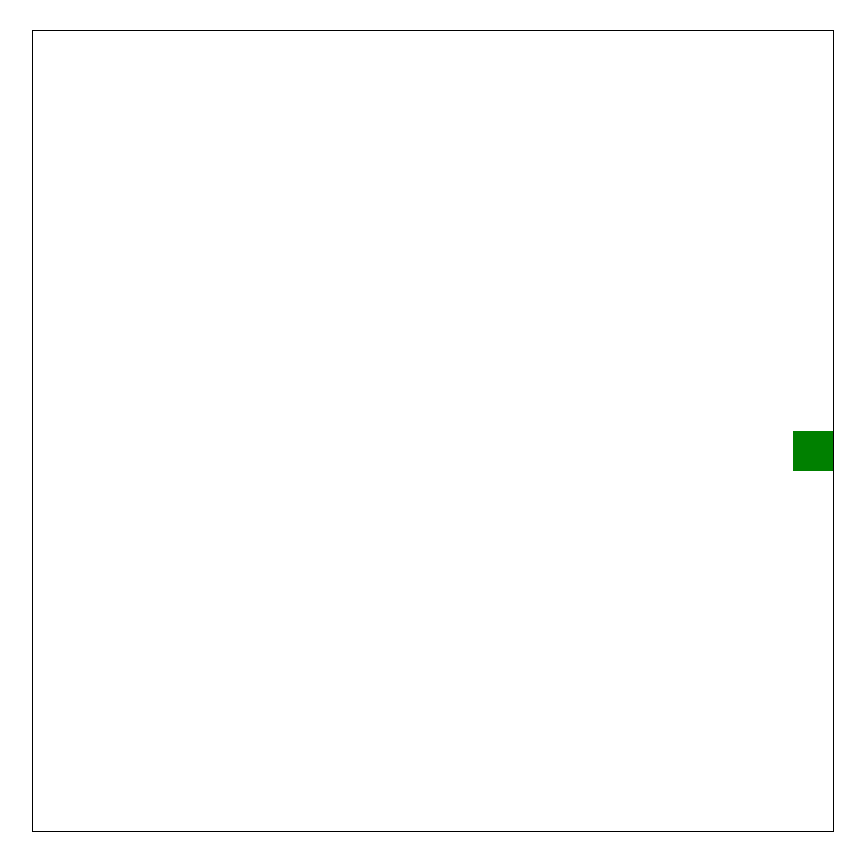
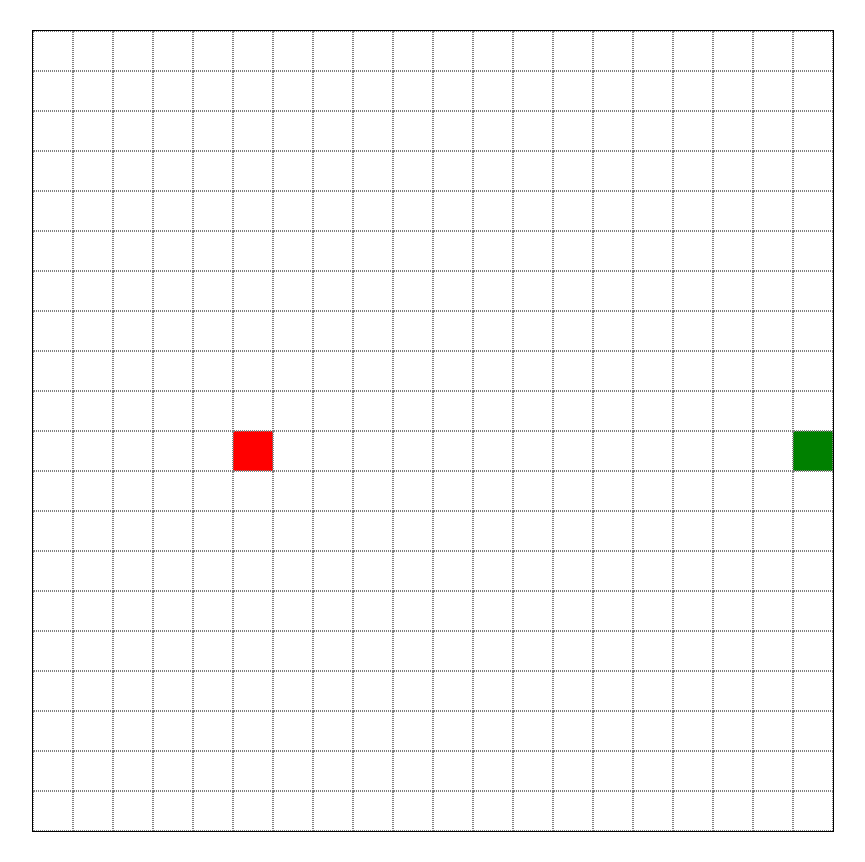
Before and after one commit to RomainC75/Snake, a plain HTML site: page index.html in a window 1280 px wide. Shown: the whole page, without its empty margins (207-1072 px from the left). Drawn offline with Linux system fonts and the light colour scheme.

Commit message:
no matrix

```diff
--- a/scripts/game.js
+++ b/scripts/game.js
@@ -31,33 +31,36 @@ class Game {
         do{
             newPrey=[Math.floor(Math.random()*20),Math.floor(Math.random()*20)]
         }while( !this.snake.positions.some(position=>position[0]===newPrey[0] && position[0]===newPrey[0] ))
-        prey=newPrey
+        this.prey=newPrey
     }
-    getCurrentBoard(){
-        const toReturn = this.matrix.map((el,y,fullArray)=>{
-            return el.map((unit, x, line)=>{
-                return this.snake.positions.some( coord => coord[0]===y && coord[1]===x) ? 1 : 0
-            })
-        })
-        return toReturn
-    }
+    // getCurrentBoard(){
+    //     const toReturn = this.matrix.map((el,y,fullArray)=>{
+    //         return el.map((unit, x, line)=>{
+    //             return this.snake.positions.some( coord => coord[0]===y && coord[1]===x) ? 1 : 0
+    //         })
+    //     })
+    //     return toReturn
+    // }
     nextStep(){
+        this.snake.currentDirection=this.snake.nextDirection
         this.snake.moveLengthen()
     }
+
     isGameLost(){
         console.log(this.snake.positions[0])
         return (this.snake.positions[0][0]===-1 || this.snake.positions[0][0]===20) || (this.snake.positions[0][1]===-1 || this.snake.positions[0][1]===20) ? true : false
     }
     changeSnakeDirection(key){
         console.log(key)
+        this.snake.nextDirection=this.snake.currentDirection
         if(key==='ArrowLeft'){
-            this.snake.direction = (this.snake.direction-1)%4
-            if(this.snake.direction===-1){
-                this.snake.direction=3
+            this.snake.nextDirection = (this.snake.nextDirection-1)%4
+            if(this.snake.nextDirection===-1){
+                this.snake.nextDirection=3
             }
         }else if(key==='ArrowRight'){
-            this.snake.direction = (this.snake.direction+1)%4
+            this.snake.nextDirection = (this.snake.nextDirection+1)%4
         }
-        console.log('---->',this.snake.direction)
+        console.log('---->',this.snake.nextDirection)
     }
 }
--- a/scripts/script.js
+++ b/scripts/script.js
@@ -6,28 +6,39 @@ for(let i=0 ; i<400 ; i++){
 }
 
 const game = new Game()
+game.getNewPrey()
 let intervalId = false
 
 window.addEventListener('keydown',(e)=>{
     game.changeSnakeDirection(e.key)
 })
 
-
-
 const display = () =>{
-    game.getCurrentBoard().flat().forEach( (unit, i) =>{
+    // game.getCurrentBoard().flat().forEach( (unit, i) =>{
+    //     const div = gameBoard.querySelector(`div:nth-child(${i+1})`)
+    //     div.removeAttribute('class')
+    //     if(unit==1){
+    //         div.classList.add('snake')
+    //         console.log('add snake')
+    //     }else if(unit==2){
+    //         div.classList.add('prey')
+    //     }
+    // })
+    let line = 0
+    for(let i=0 ; i<400 ; i++){
+        line=Math.floor(i/20)
+        console.log(line)
         const div = gameBoard.querySelector(`div:nth-child(${i+1})`)
         div.removeAttribute('class')
-        if(unit==1){
+        if(game.snake.positions.some(coords=>coords[0]===line&&coords[1]===i-(20*line))){
             div.classList.add('snake')
             console.log('add snake')
-        }else if(unit==2){
-            div.classList.add('prey')
         }
-    })
+    }
+    const preyCoords=game.prey
+    const preyDive = gameBoard.querySelector(`div:nth-child(${preyCoords[0]*20+preyCoords[1]})`)
+    preyDive.classList.add('prey')
 }
-
-
 
 const start = () =>{
     intervalId = setInterval( ()=>{
--- a/scripts/snake.js
+++ b/scripts/snake.js
@@ -1,20 +1,21 @@
 class Snake{
     constructor(){
         this.positions = [[10,10], [10,9]]
-        this.direction=1
+        this.currentDirection=1
+        this.nextDirection=1
     }
     moveLengthen(lengthen){
         if(!lengthen){
             this.positions.pop()
         }
         // 0 top // 1 right // 2 bottom // 3 left
-        console.log(this.direction)
-        switch(this.direction){
+        console.log(this.currentDirection)
+        switch(this.currentDirection){
             case 0:
                 this.positions.unshift([this.positions[0][0]-1,this.positions[0][1]])
                 break
             case 1:
-                console.log(this.direction)
+                console.log(this.currentDirection)
                 console.log(this.positions)
                 this.positions.unshift([this.positions[0][0],this.positions[0][1]+1])
                 break
--- a/style/style.scss
+++ b/style/style.scss
@@ -5,8 +5,15 @@
     width:800px;
     height:800px;
     border: 1px solid black;
+    & div{
+        border:1px dotted grey;
+    }
 }
 
 .snake{
     background-color:green;
 }
+
+.prey{
+    background-color:red;
+}
```
Also changed, not shown: style/style.css, 1 other file.
